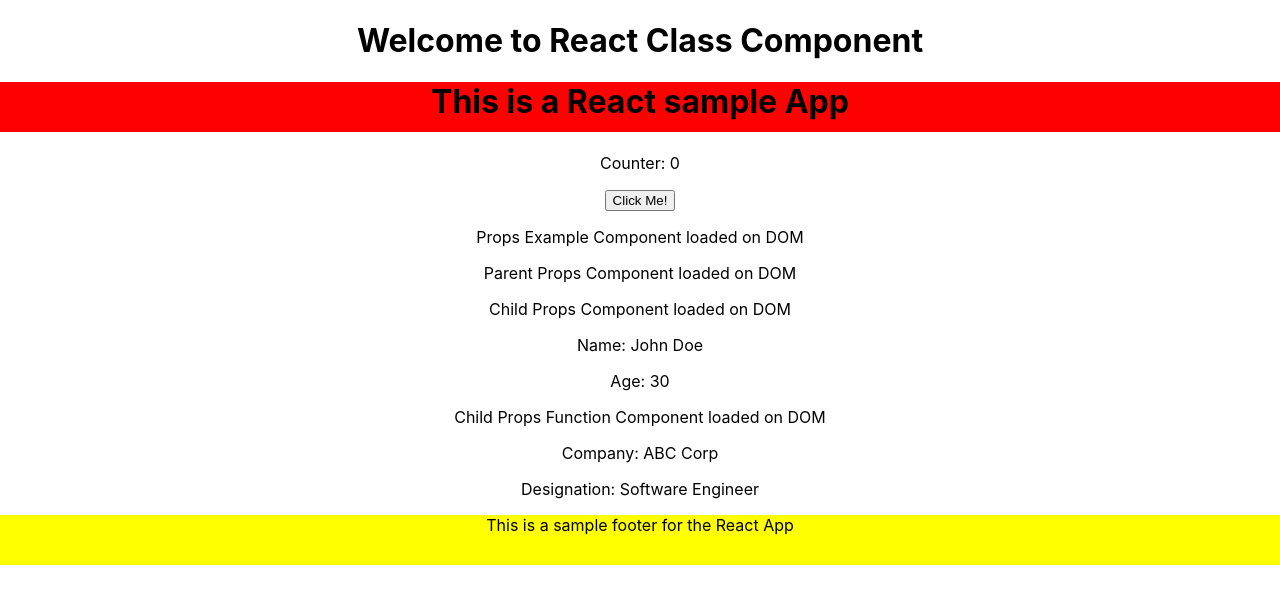
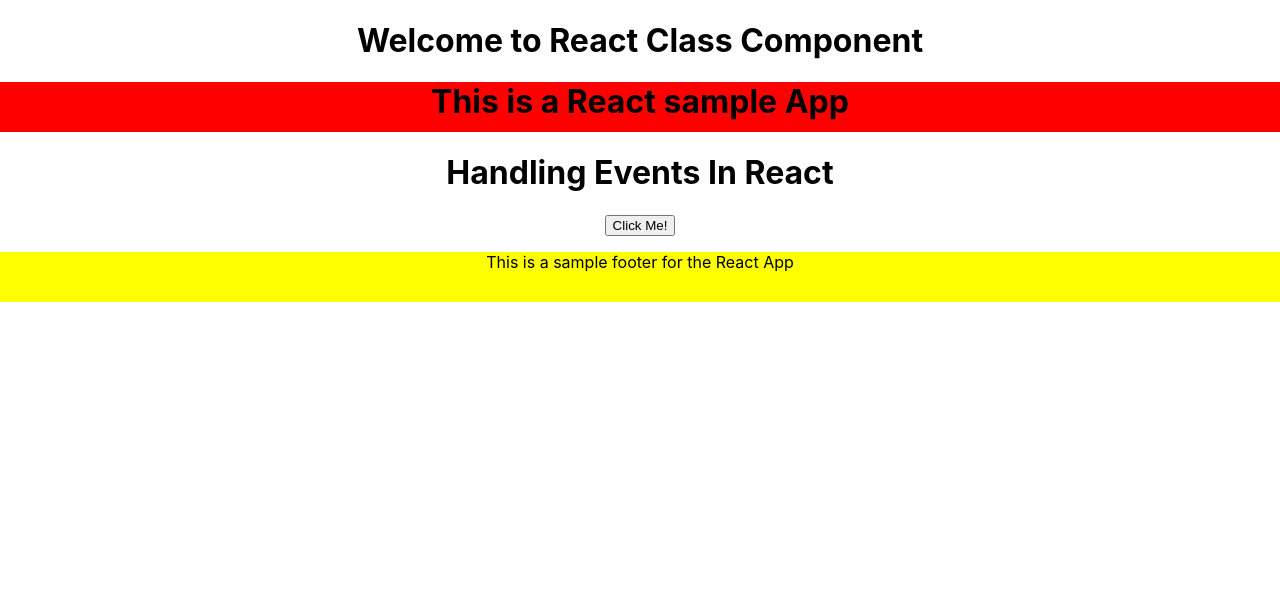
Before and after one commit to kotireddy-hub/React_basic_app, a React (Create React App) app: page / in a window 1280 px wide. Shown: the top 604 px of the page. Built offline with nearby package versions, Linux system fonts and the light colour scheme.

Commit message:
Event handling : add event method

```diff
--- a/src/Day-3/React-components/Content/Content.jsx
+++ b/src/Day-3/React-components/Content/Content.jsx
@@ -1,14 +1,16 @@
 import LifeCyclesMethods from "../../../Day-4/LifeCycles/LifeCyclesMethods";
 import StateExampleCounter from "../../../Day-5/StateExampleCounter";
 import PropsExampleComponent from "../../../Day-5/PropsExampleComponent";
+import EventHandleComponent from "../../../Day-6/EventHandleComponent";
 
 function Content() {
     return (
         <div>
             {/* <p style={{ backgroundColor: 'blue', height: '500px' }}> This is a sample content for the React App</p> */}
             {/* <LifeCyclesMethods name={"React Life Cycles Methods By passing props"} /> */}
-            <StateExampleCounter />
-            <PropsExampleComponent />
+            {/* <StateExampleCounter />
+            <PropsExampleComponent /> */}
+            <EventHandleComponent />
         </div>
     )
 };
--- /dev/null
+++ b/src/Day-6/EventHandleComponent.jsx
@@ -0,0 +1,16 @@
+function EventHandleComponent() {
+
+    const handleClick = () => {
+        console.log("Hello");
+    }
+
+    return(
+        <div>
+            <h1> Handling Events In React </h1>
+            <button onClick={ handleClick}> Click Me!</button>
+        </div>
+    )
+
+};
+
+export default EventHandleComponent;
```
Also changed, not shown: src/Day-6/README.md (added).
